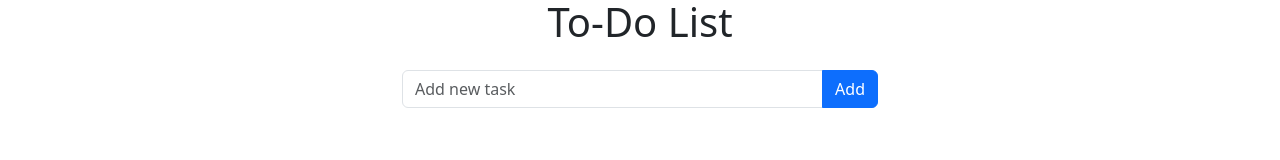
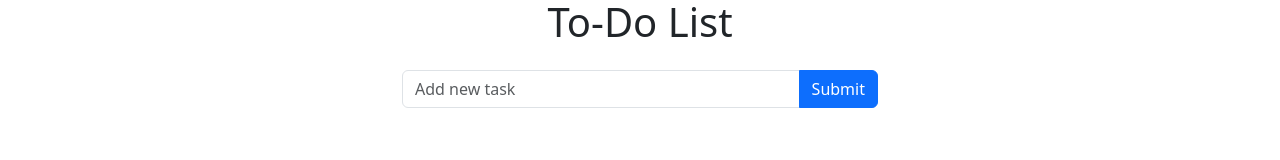
Before and after one commit to mohittocommit/React, a React (Vite) app in the folder bookMyShowClone/: page /pages/todo in a window 1280 px wide. Shown: the part 223-383 px from the top of the page. Built offline with nearby package versions, Linux system fonts and the light colour scheme.

Commit message:
edit functionality in todo

```diff
--- a/bookMyShowClone/src/components/ToDo/ToDoAdd.jsx
+++ b/bookMyShowClone/src/components/ToDo/ToDoAdd.jsx
@@ -6,7 +6,7 @@ const ToDoAdd = ({toDoItem, handleToDoChange, handleAddToDo}) => {
             <form>
                 <div class="input-group mb-3">
                     <input type="text" class="form-control" placeholder="Add new task" onChange={handleToDoChange} value={toDoItem} />
-                    <button class="btn btn-primary" type="button" onClick={handleAddToDo}>Add</button>
+                    <button class="btn btn-primary" type="button" onClick={handleAddToDo}>Submit</button>
                 </div>
             </form>
         </>
--- a/bookMyShowClone/src/components/ToDo/ToDoList.jsx
+++ b/bookMyShowClone/src/components/ToDo/ToDoList.jsx
@@ -1,6 +1,6 @@
 import React from 'react'
 
-const ToDoList = ({toDoList , handleToDoDelete}) => {
+const ToDoList = ({toDoList, handleToDoEdit, handleToDoDelete}) => {
     return (
         <>
             {
@@ -9,7 +9,7 @@ const ToDoList = ({toDoList , handleToDoDelete}) => {
                         <li class="list-group-item d-flex justify-content-between align-items-center">
                             {item}
                             <div class="task-actions">
-                                <button type="button" class="btn btn-primary btn-sm me-2">Edit</button>
+                                <button type="button" class="btn btn-primary btn-sm me-2" onClick={()=> handleToDoEdit(index)}>Edit</button>
                                 <button type="button" class="btn btn-danger btn-sm" onClick={() => handleToDoDelete(index)}>Delete</button>
                             </div>
                         </li>
--- a/bookMyShowClone/src/pages/ToDo.jsx
+++ b/bookMyShowClone/src/pages/ToDo.jsx
@@ -6,21 +6,39 @@ import ToDoAdd from '../components/ToDo/ToDoAdd';
 const ToDo = () => {
     const [toDoItem, setToDoItem] = useState('');
     const [toDoList, setToDoList] = useState([]);
+    const [isEditing, setIsEditing] = useState(false);
+    const [currentIndex, setCurrentIndex] = useState(null);
 
     const handleToDoChange = (e) => {
         setToDoItem(e.target.value)
     }
     const handleAddToDo = () => {
-        if(!toDoList.includes(toDoItem)) {
-            setToDoList([...toDoList, toDoItem]);
+        const updatedToDo = [...toDoList];
+        if(isEditing) {
+            updatedToDo[currentIndex] = toDoItem;
+            setToDoList(updatedToDo)
+            setIsEditing(false);
+            setCurrentIndex(null);
             setToDoItem('');
-            showToast('To Do Added Successfully!', 'success');
+            showToast('To Do Updated Successfully!', 'success');
+        } else {
+            if(!toDoList.includes(toDoItem)) {
+                setToDoList([...toDoList, toDoItem]);
+                setToDoItem('');
+                showToast('To Do Added Successfully!', 'success');
+            }
         }
     }
+    const handleToDoEdit = (index) => {
+        setToDoItem(toDoList[index])
+        setIsEditing(true)
+        setCurrentIndex(index)
+    }
     const handleToDoDelete = (index) =>  {
-        const updatedToDo = toDoList.filter((item,i)=> index !== i)
+        const updatedToDo = [...toDoList];
+        updatedToDo.splice(index, 1);
         setToDoList(updatedToDo);
-        showToast('To Do Added Successfully!', 'error');
+        showToast('To Do Deleted Successfully!', 'error');
     }
     return (
         <div className='page-todo page'>
@@ -30,7 +48,7 @@ const ToDo = () => {
                         <h1 class="text-center mb-4">To-Do List</h1>
                         <ToDoAdd toDoItem={toDoItem} handleToDoChange={handleToDoChange} handleAddToDo={handleAddToDo} />
                         <ul class="list-group">
-                            <ToDoList toDoList={toDoList} handleToDoDelete={handleToDoDelete} />
+                            <ToDoList toDoList={toDoList} handleToDoEdit={handleToDoEdit} handleToDoDelete={handleToDoDelete} />
                         </ul>
                     </div>
                 </div>
```
